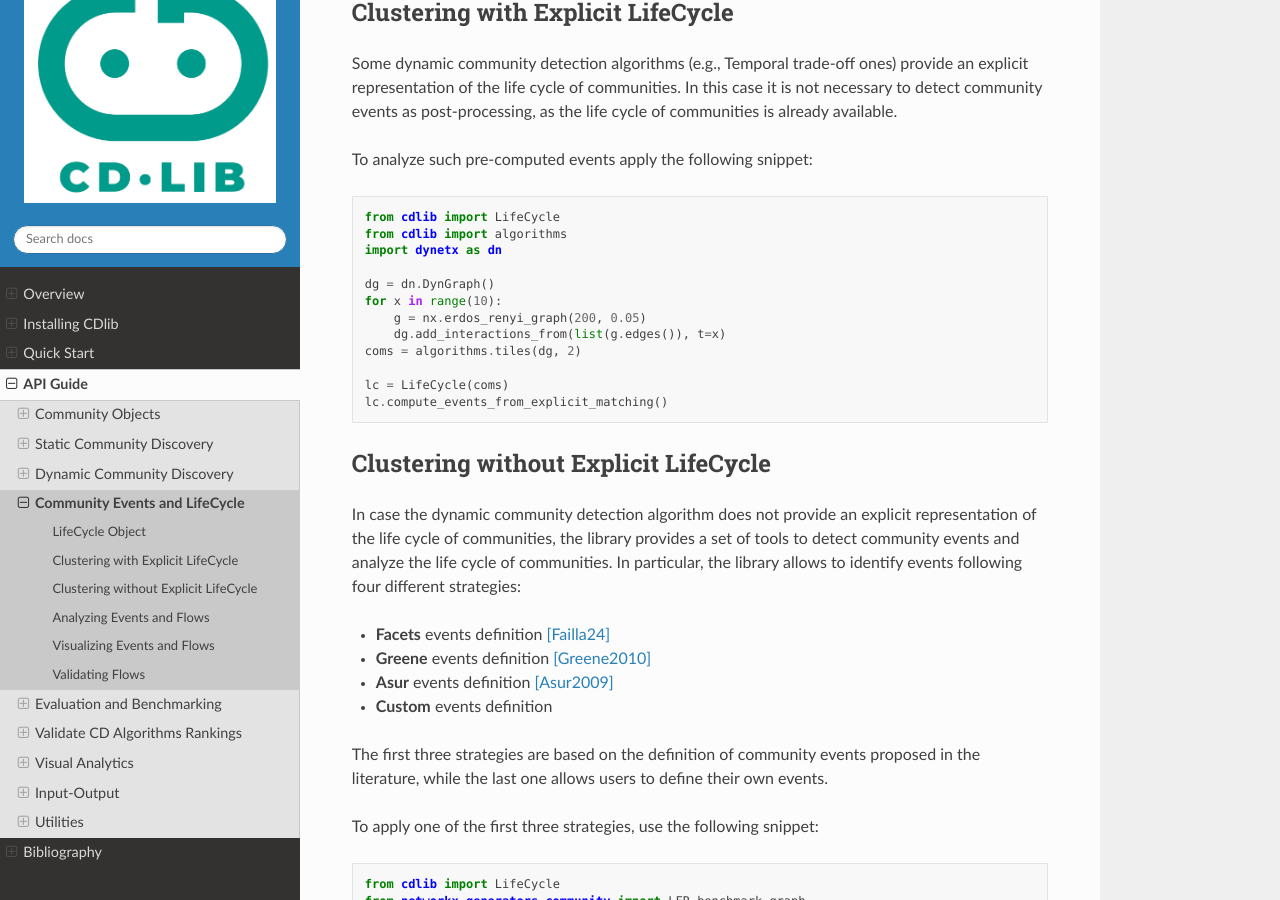
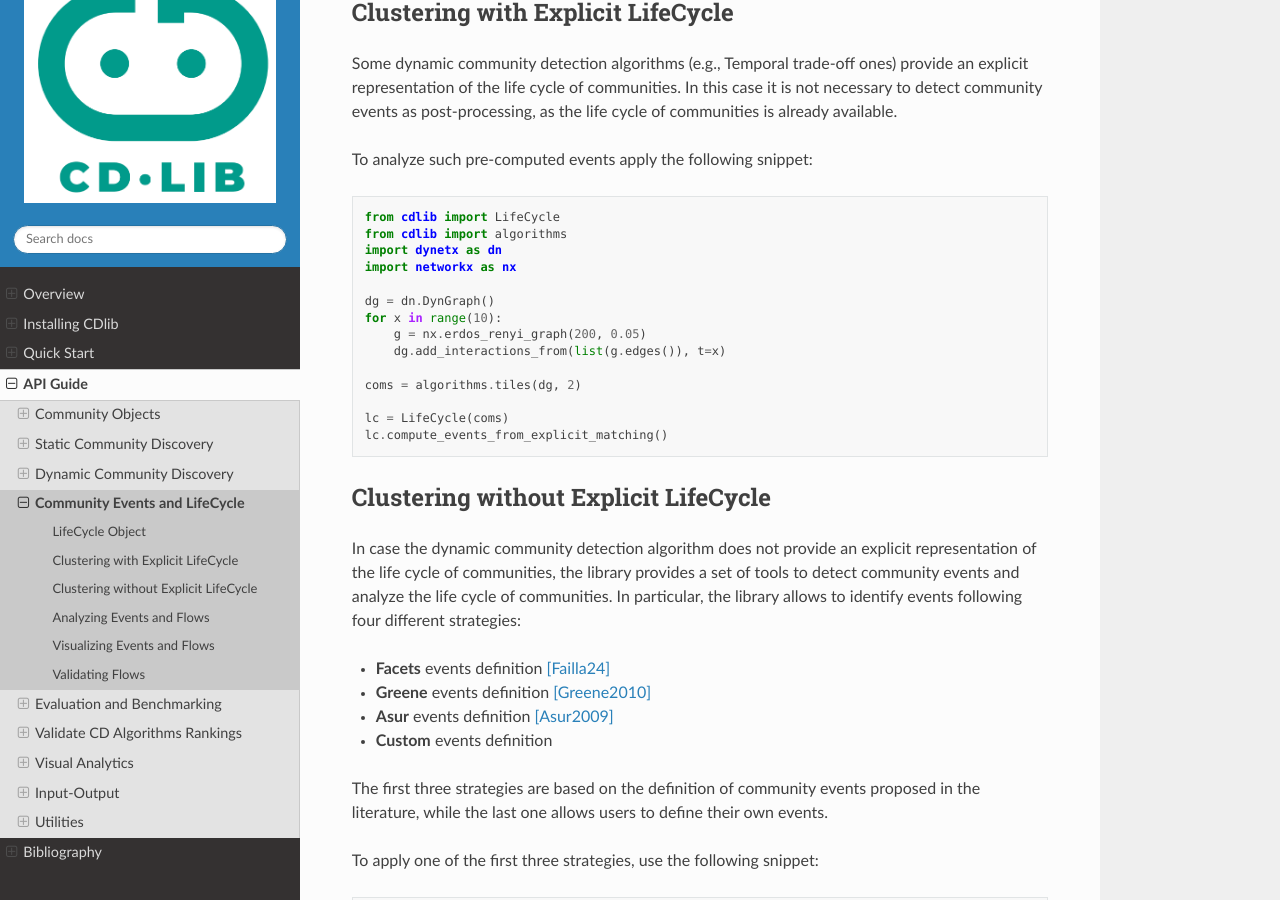
Before and after one commit to GiulioRossetti/cdlib, a Sphinx documentation site: the page built from docs/reference/events.rst, in a window 1280 px wide and 900 px high, scrolled down 502 px. Built offline with Sphinx 7.4.7 and the Read the Docs theme 2.0.0, drawn with Linux system fonts in a browser that asks for light colours.

Commit message:
:memo: docs

```diff
--- a/docs/reference/events.rst
+++ b/docs/reference/events.rst
@@ -31,11 +31,13 @@ To analyze such pre-computed events apply the following snippet:
     from cdlib import LifeCycle
     from cdlib import algorithms
     import dynetx as dn
+    import networkx as nx
 
     dg = dn.DynGraph()
     for x in range(10):
         g = nx.erdos_renyi_graph(200, 0.05)
         dg.add_interactions_from(list(g.edges()), t=x)
+
     coms = algorithms.tiles(dg, 2)
 
     lc = LifeCycle(coms)
```
